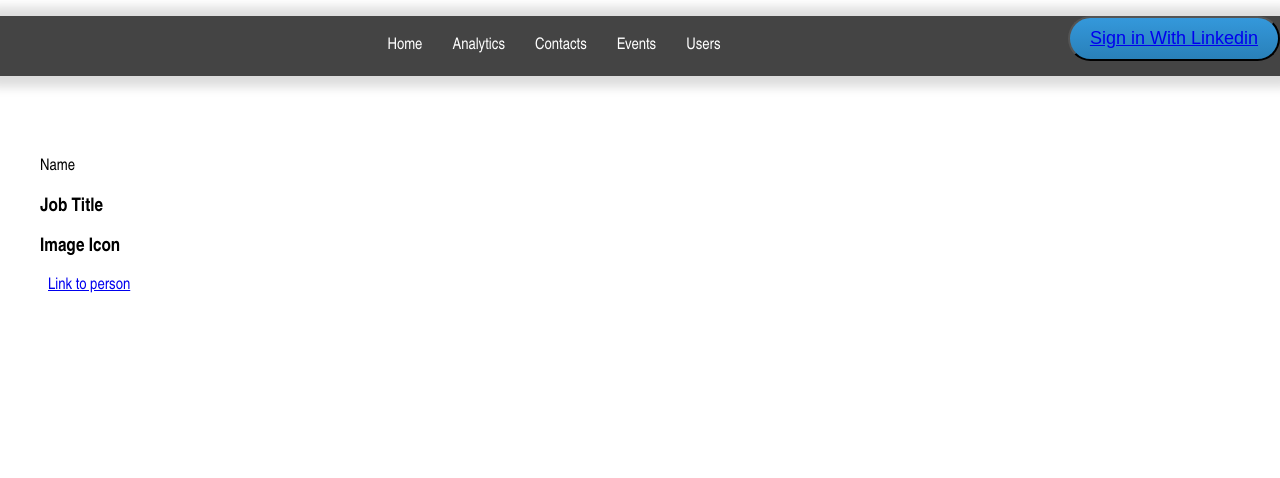
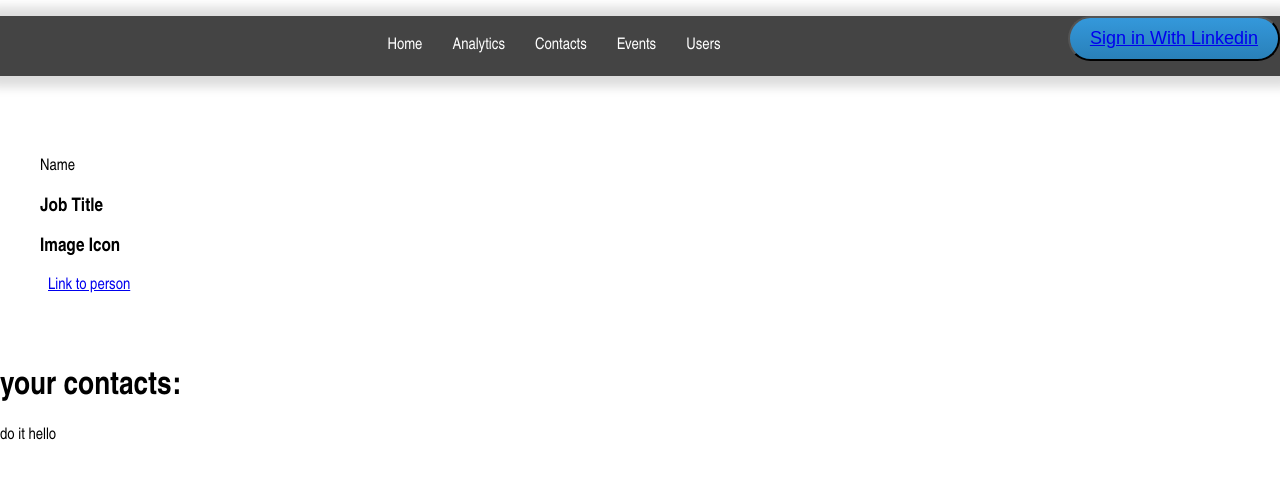
Before and after one commit to dphilla/tech-hustle, a React (Create React App) app: page /contacts in a window 1280 px wide. Shown: the top 478 px of the page. Built offline with nearby package versions, Linux system fonts and the light colour scheme; no server answers.

Commit message:
Spiking integrating a fetch call

```diff
--- a/src/actions/Requests.js
+++ b/src/actions/Requests.js
@@ -28,9 +28,11 @@ function getContacts (userId){
       mode: 'cors',
       headers: {'Allow-Access-Control-Origin':'*'}
     })
-      .then(response => response.json())
-        //.then(data => {
-      //})
+    .then(function(response) {
+          return response.json()})
+        .then(function(data) {
+          return data[0]
+        })
       .catch(error => {
         console.log(error)
     })
@@ -53,6 +55,9 @@ function getInteractions() {
 
 }
 
+function aThing () {
+ return "hello"
+}
 
 //post events
 
@@ -63,4 +68,4 @@ function getInteractions() {
   //finish crud events
 
 
-export {fetchCurrentUser, getContacts}
+export {fetchCurrentUser, getContacts, aThing};
--- a/src/components/contacts/Contacts.js
+++ b/src/components/contacts/Contacts.js
@@ -2,24 +2,36 @@
 import React, { Component } from 'react';
 import { Link } from 'react-router-dom';
 import Card from './cards/Card';
-const request = require('../../actions/Requests')
-
+//const request = require('../../actions/Requests');
+import { getContacts, aThing } from '../../actions/Requests';
 
 
 
 
 class Contacts extends Component {
+
+   constructor(props) {
+      super(props)
+    }
+
+//TODO probably set up a obj constructor and bind(?) the methods to this instance
+   getEm (userId) {
+     return getContacts(userId)
+   }
+
   render() {
 
-let userId = this.props.current_user
+  let userId = this.props.current_user
+
 
     return (
       <div>
        <Card />
-       <h1>
-       {request.getContacts(userId)}
-       </h1>
+         <h1>
+          your contacts: {this.getEm(userId)}
 
+         </h1>
+         do it {aThing()}
       </div>
     )
   }
```
